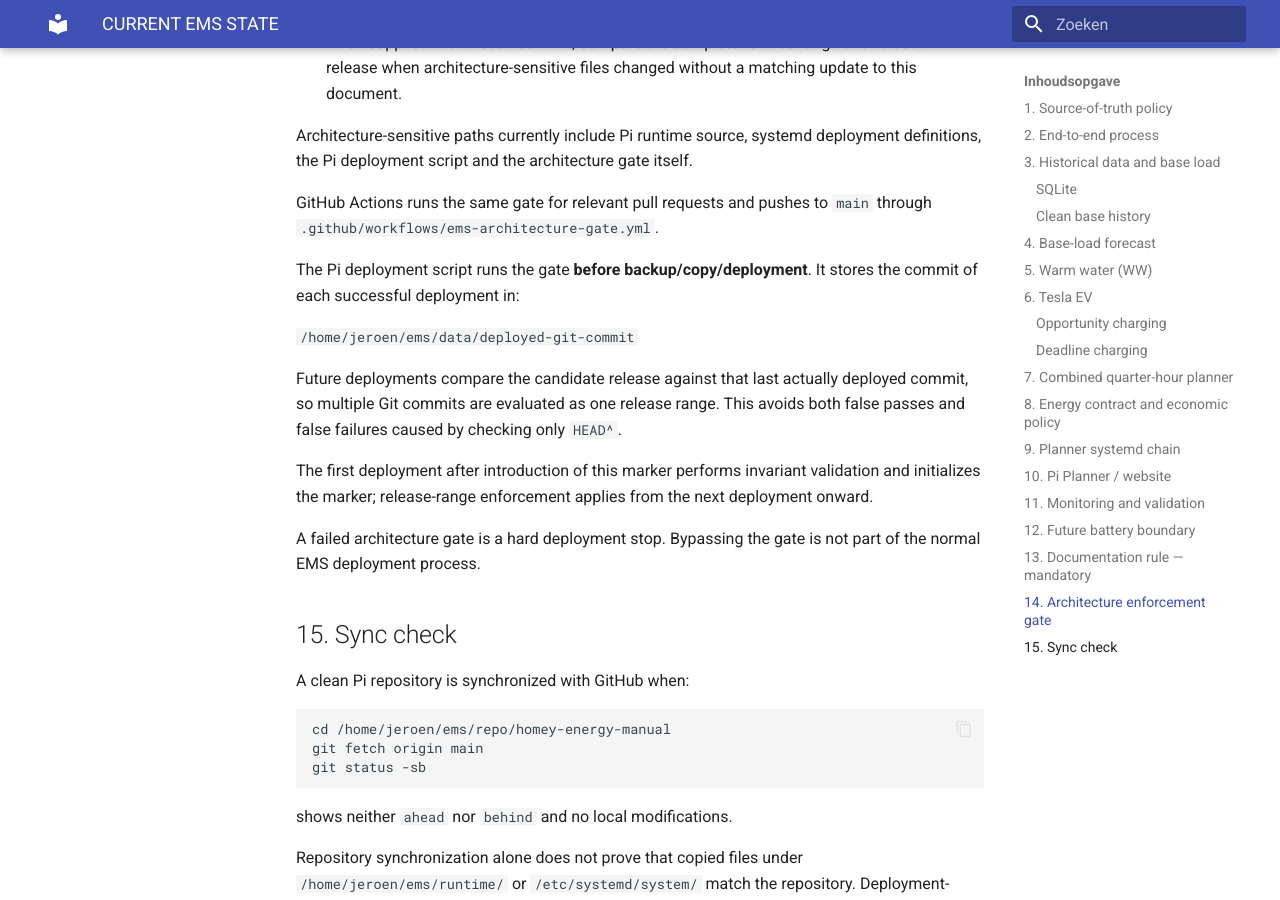
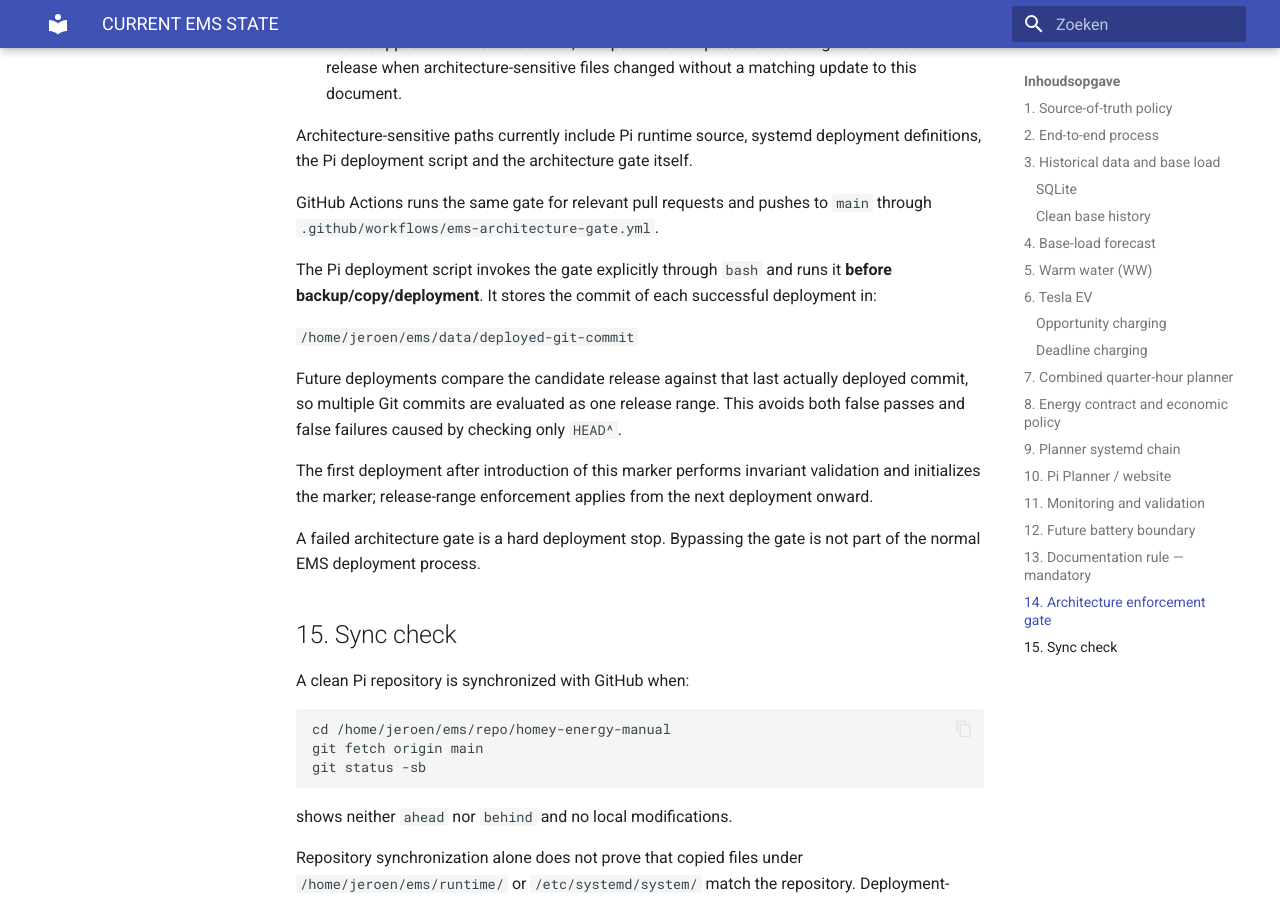
Before and after one commit to OnsKasteeltje/homey-energy-manual, an MkDocs documentation site: the page built from docs/architecture/CURRENT-EMS-STATE.md, in a window 1280 px wide and 900 px high, scrolled down 8049 px. Built offline with MkDocs 1.6.1 and Material for MkDocs 9.7.7, drawn with Linux system fonts in a browser that asks for light colours.

Commit message:
Document bash invocation of EMS architecture gate

```diff
--- a/docs/architecture/CURRENT-EMS-STATE.md
+++ b/docs/architecture/CURRENT-EMS-STATE.md
@@ -256,7 +256,7 @@ Architecture-sensitive paths currently include Pi runtime source, systemd deploy
 
 GitHub Actions runs the same gate for relevant pull requests and pushes to `main` through `.github/workflows/ems-architecture-gate.yml`.
 
-The Pi deployment script runs the gate **before backup/copy/deployment**. It stores the commit of each successful deployment in:
+The Pi deployment script invokes the gate explicitly through `bash` and runs it **before backup/copy/deployment**. It stores the commit of each successful deployment in:
 
 `/home/jeroen/ems/data/deployed-git-commit`
 
```
